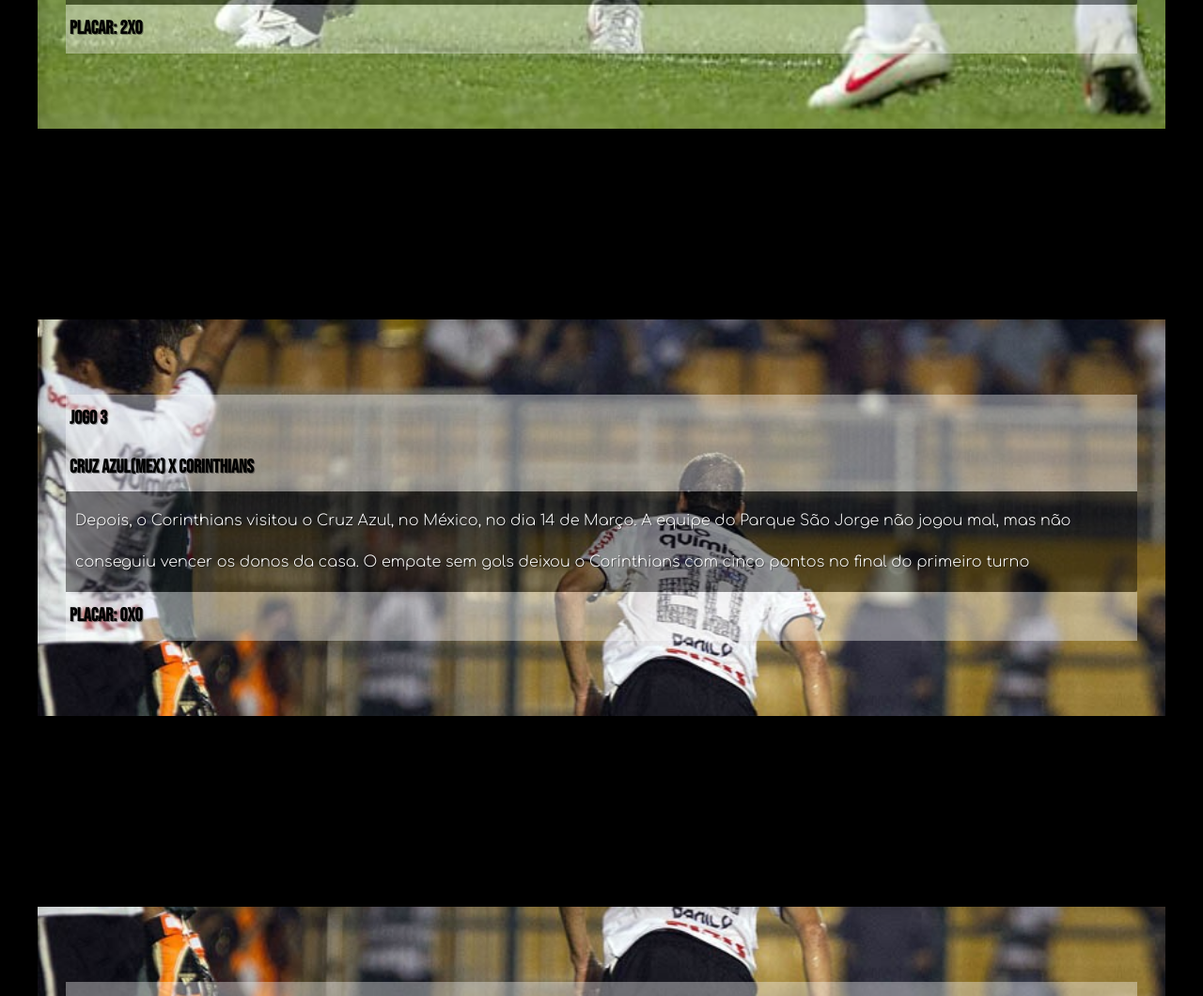
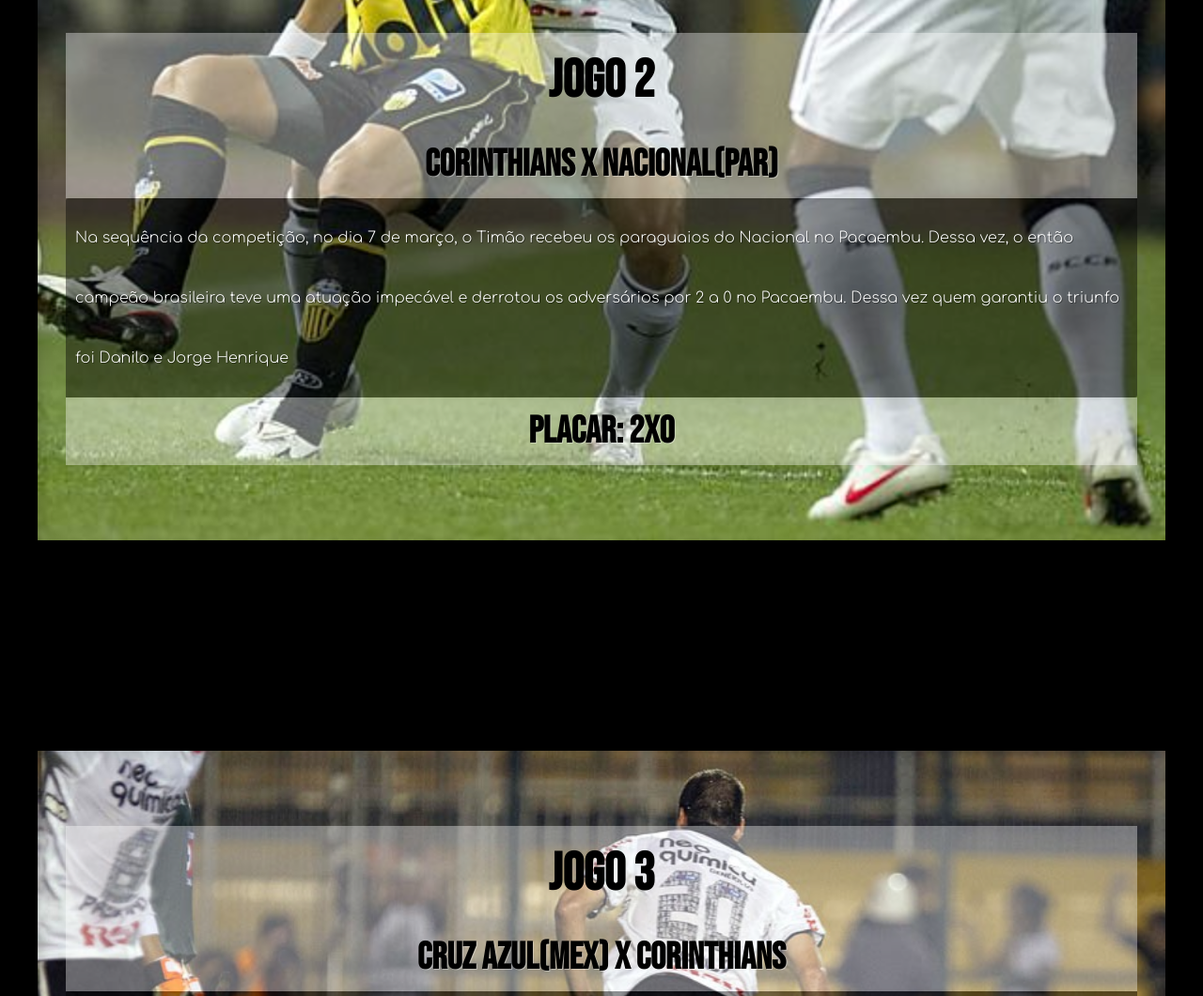
Before and after one commit to IgorOdSilva/discovery-timao, a plain HTML site: page index.html in a window 1280 px wide. Shown: the part 1740-2800 px from the top of the page at 94% size. Drawn offline with Linux system fonts and the light colour scheme.

Commit message:
adaptações e melhorias fase de grupos

```diff
--- a/style.css
+++ b/style.css
@@ -50,7 +50,7 @@ section {
     line-height: 2em;
     padding-left: 30px;
     padding-right: 30px;
-    font-size: 1.7vw;
+    font-size: 2.5vw;
     font-family: var(--fonte3);
     margin: auto;
 }
@@ -72,6 +72,7 @@ section.titulo {
     box-shadow: inset 6px 6px 13px 0px rgba(0, 0, 0, 0.13);
     background-attachment: fixed;
     background-size: cover;
+    font-size: 5vh;
 }
 
 section.imagem {
@@ -94,12 +95,21 @@ section.imagem > p {
     font-size: 2vh;
 }
 
-section.imagem > h2, h3 {
+section.imagem > h2 {
+    background-color: rgba(255, 255, 255, 0.37);
+    padding: 20px;
+    color: black;
+    font-size: 7vh;
+    text-align: center;
+}
+
+section.imagem > h3 {
     background-color: rgba(255, 255, 255, 0.37);
     padding: 4px;
     color: black;
-    text-shadow: 1px 1px rgba(0, 0, 0, 0.37);
-    font-size: 2.5vh;
+    text-shadow: 1px 1px rgba(255, 255, 255, 0.37);
+    font-size: 5vh;
+    text-align: center;
 }
 
 section#titulo {
@@ -108,27 +118,27 @@ section#titulo {
 
 section#jogo1 {
     background-image: url('imagens/jg1.jpg');
-    background-position: top left;
+    background-position: top right;
 }
 
 section#jogo2 {
     background-image: url('imagens/jg1.jpg');
-    background-position: bottom left;
+    background-position: bottom right;
 }
 
 section#jogo3 {
     background-image: url('imagens/jogo3.jpg');
-    background-position: top right;
+    background-position: center right;
 }
 
 section#jogo4 {
     background-image: url('imagens/jogo3.jpg');
-    background-position: bottom right;
+    background-position: center right;
 }
 
 section#jogo5 {
     background-image: url('imagens/jogo4.jpg');
-    background-position: left top;
+    background-position: top left;
 }
 
 section#jogo6 {
```
Also changed, not shown: index.html (+1 -0 lines).
